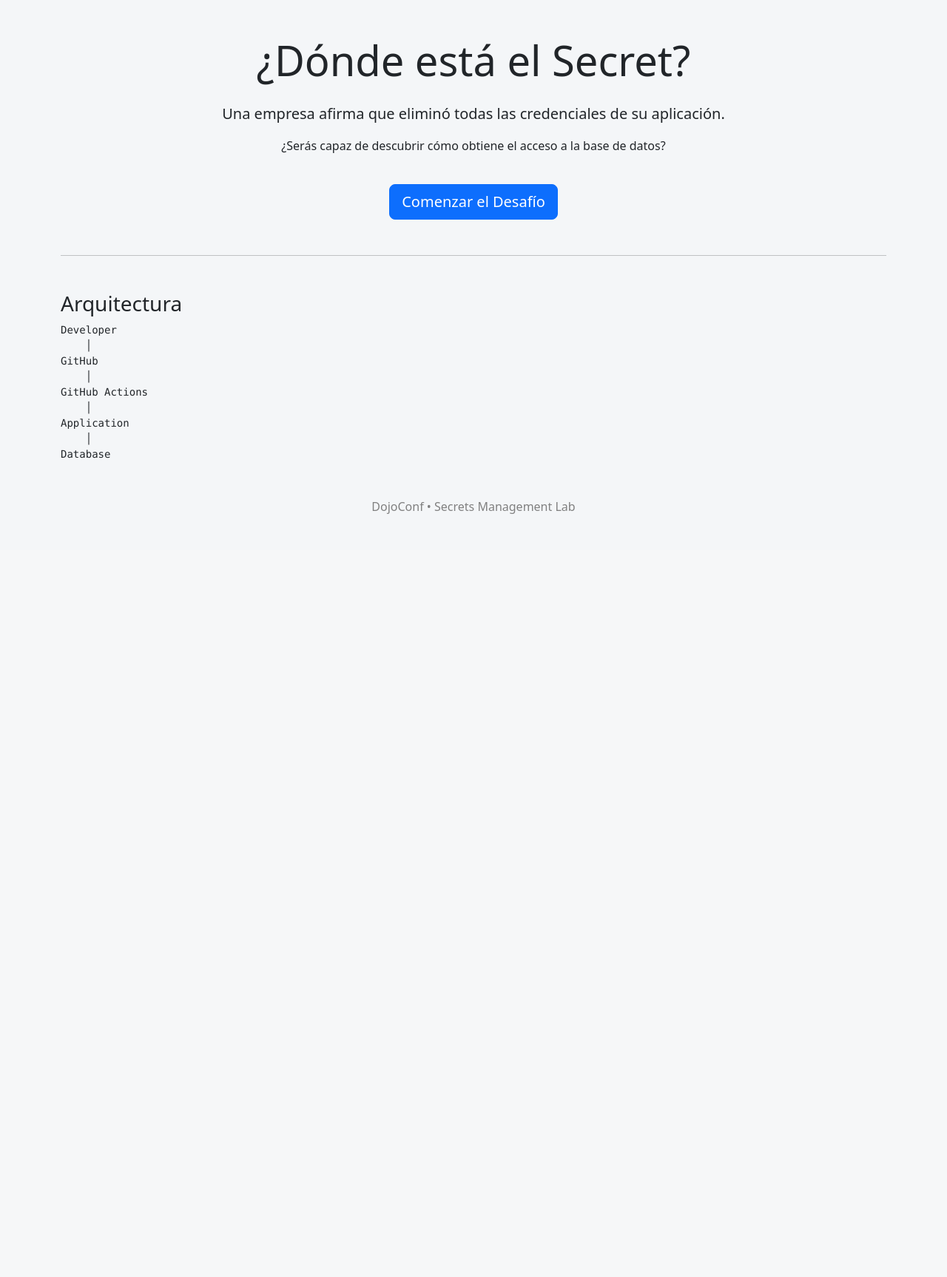
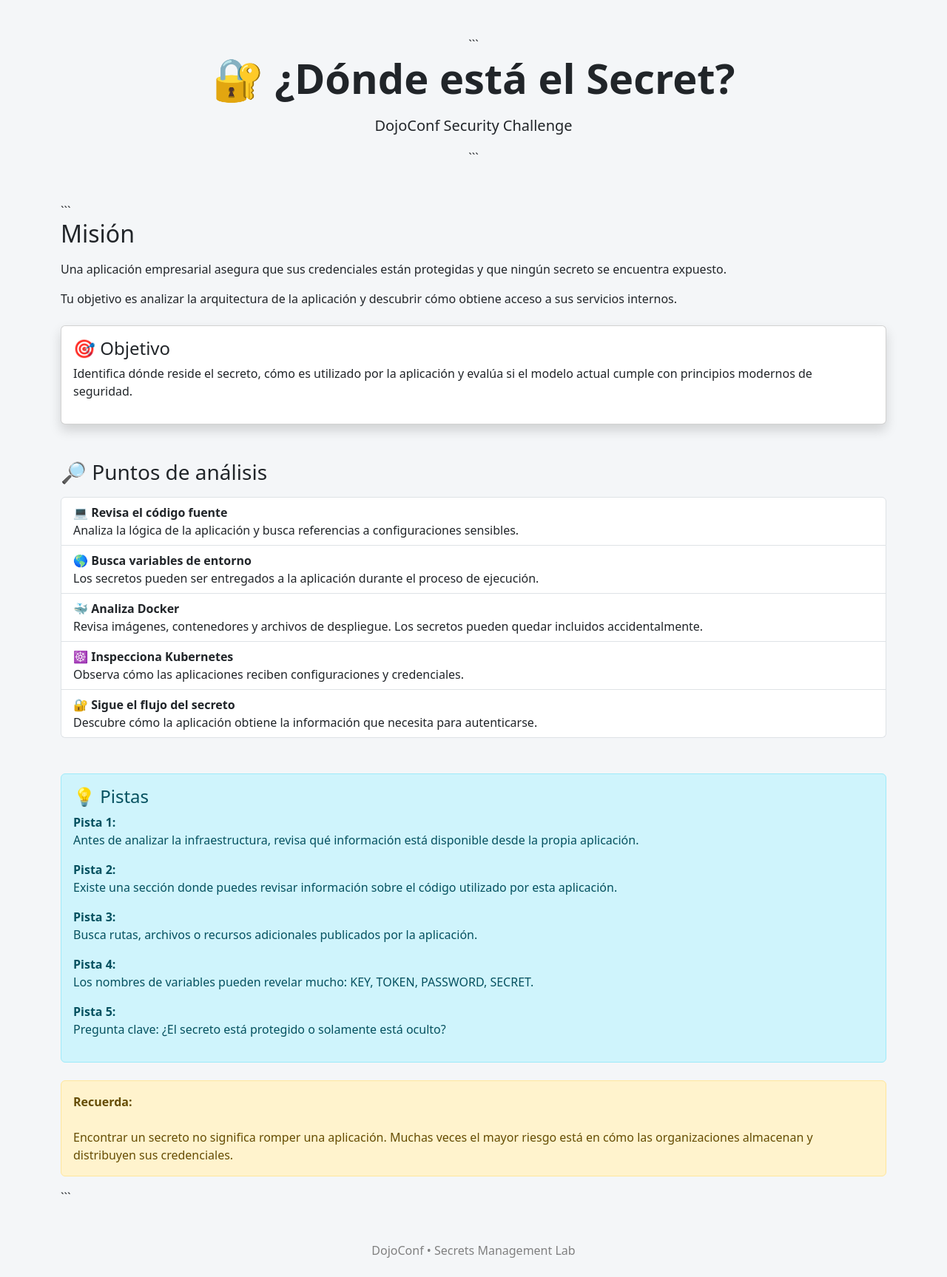
Before and after one commit to aogCyber/Donde-esta-el-secret, a Flask app: page / in a window 1280 px wide. Shown: the part 56-1783 px from the top of the page at 74% size. Before the commit the page ends 751 px from the top, so only its background shows below. Run offline with Flask 3, Linux system fonts and the light colour scheme.

Commit message:
Archivos donde puede estar el secret

````diff
--- a/app/app.py
+++ b/app/app.py
@@ -48,6 +48,8 @@ def employees():
 
 
 @app.route("/admin")
+
+#Esta es la ruta que debes acceder, ahora solo agregar el admin?key=...el resto puede estar en config.py
 def admin():
 
     key = request.args.get("key")
@@ -122,5 +124,10 @@ def storage():
 
     return jsonify({"message":"Storage"})
 
+@app.route('/codigo')
+def codigo():
+    # URL del Github publico
+    return render_template("codigo.html")
+
 if __name__ == "__main__":
     app.run(host="0.0.0.0", port=5000, debug=True)
--- a/app/config.py
+++ b/app/config.py
@@ -13,4 +13,7 @@ SERVICE_TOKEN = "svc-payroll-prod"
 
 STORAGE_ACCESS_KEY = "storage-employee-portal"
 
+
+
+# Este es el secreto que necesitas, lo agregas despues de /admin?key=dojo-2026...
 ADMIN_API_KEY = "dojo-2026-admin-secret"
--- a/app/templates/index.html
+++ b/app/templates/index.html
@@ -1,53 +1,161 @@
 {% extends "base.html" %}
-
-{% block title %}Inicio{% endblock %}
+{% block title %}¿Dónde está el Secret?{% endblock %}
 
 {% block content %}
 
 <div class="text-center">
 
-    <h1 class="display-4">
-
-        ¿Dónde está el Secret?
-
+```
+<h1 class="display-4 fw-bold">
+    🔐 ¿Dónde está el Secret?
 </h1>
 
-    <p class="lead mt-4">
+<p class="lead mt-3">
+    DojoConf Security Challenge
+</p>
+```
 
-        Una empresa afirma que eliminó todas las credenciales
-        de su aplicación.
+</div>
 
+<div class="mt-5">
+
+```
+<h2>
+    Misión
+</h2>
+
+<p class="mt-3">
+    Una aplicación empresarial asegura que sus credenciales están
+    protegidas y que ningún secreto se encuentra expuesto.
 </p>
 
 <p>
-
-        ¿Serás capaz de descubrir cómo obtiene el acceso a la base de datos?
-
+    Tu objetivo es analizar la arquitectura de la aplicación y
+    descubrir cómo obtiene acceso a sus servicios internos.
 </p>
 
-    <a href="/desafio"
-       class="btn btn-primary btn-lg mt-4">
 
-        Comenzar el Desafío
+<div class="card shadow mt-4">
 
-    </a>
+    <div class="card-body">
+
+        <h4 class="card-title">
+            🎯 Objetivo
+        </h4>
+
+        <p>
+            Identifica dónde reside el secreto, cómo es utilizado
+            por la aplicación y evalúa si el modelo actual cumple
+            con principios modernos de seguridad.
+        </p>
 
     </div>
 
-<hr class="my-5">
+</div>
 
-<h3>Arquitectura</h3>
 
-<pre>
-Developer
-    │
-GitHub
-    │
-GitHub Actions
-    │
-Application
-    │
-Database
-</pre>
+<h3 class="mt-5">
+    🔎 Puntos de análisis
+</h3>
+
+
+<ul class="list-group mt-3">
+
+    <li class="list-group-item">
+        💻 <strong>Revisa el código fuente</strong><br>
+        Analiza la lógica de la aplicación y busca referencias
+        a configuraciones sensibles.
+    </li>
+
+
+    <li class="list-group-item">
+        🌎 <strong>Busca variables de entorno</strong><br>
+        Los secretos pueden ser entregados a la aplicación
+        durante el proceso de ejecución.
+    </li>
+
+
+    <li class="list-group-item">
+        🐳 <strong>Analiza Docker</strong><br>
+        Revisa imágenes, contenedores y archivos de despliegue.
+        Los secretos pueden quedar incluidos accidentalmente.
+    </li>
+
+
+    <li class="list-group-item">
+        ☸️ <strong>Inspecciona Kubernetes</strong><br>
+        Observa cómo las aplicaciones reciben configuraciones
+        y credenciales.
+    </li>
+
+
+    <li class="list-group-item">
+        🔐 <strong>Sigue el flujo del secreto</strong><br>
+        Descubre cómo la aplicación obtiene la información que
+        necesita para autenticarse.
+    </li>
+
+</ul>
+
+
+
+<div class="alert alert-info mt-5">
+
+    <h4>
+        💡 Pistas
+    </h4>
+
+
+    <p>
+        <strong>Pista 1:</strong><br>
+        Antes de analizar la infraestructura, revisa qué información
+        está disponible desde la propia aplicación.
+    </p>
+
+
+    <p>
+        <strong>Pista 2:</strong><br>
+        Existe una sección donde puedes revisar información sobre
+        el código utilizado por esta aplicación.
+    </p>
+
+
+    <p>
+        <strong>Pista 3:</strong><br>
+        Busca rutas, archivos o recursos adicionales publicados por
+        la aplicación.
+    </p>
+
+
+    <p>
+        <strong>Pista 4:</strong><br>
+        Los nombres de variables pueden revelar mucho:
+        KEY, TOKEN, PASSWORD, SECRET.
+    </p>
+
+
+    <p>
+        <strong>Pista 5:</strong><br>
+        Pregunta clave:
+        ¿El secreto está protegido o solamente está oculto?
+    </p>
+
+</div>
+
+
+<div class="alert alert-warning mt-4">
+
+    <strong>Recuerda:</strong>
+
+    <br><br>
+
+    Encontrar un secreto no significa romper una aplicación.
+    Muchas veces el mayor riesgo está en cómo las organizaciones
+    almacenan y distribuyen sus credenciales.
+
+</div>
+```
+
+</div>
 
 {% endblock %}
````
Also changed, not shown: app/templates/codigo.html (added, +66 -0 lines). Lines whose indentation alone changed are shown as unchanged.
